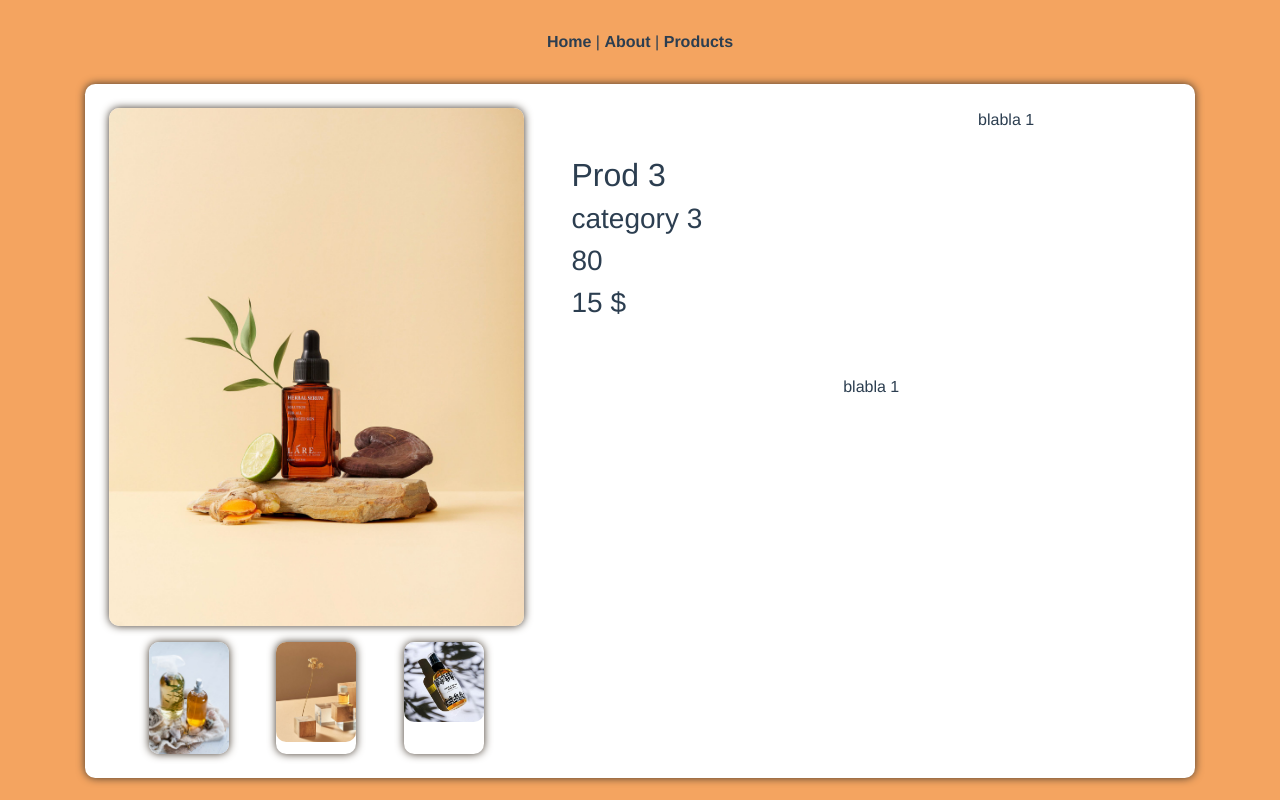
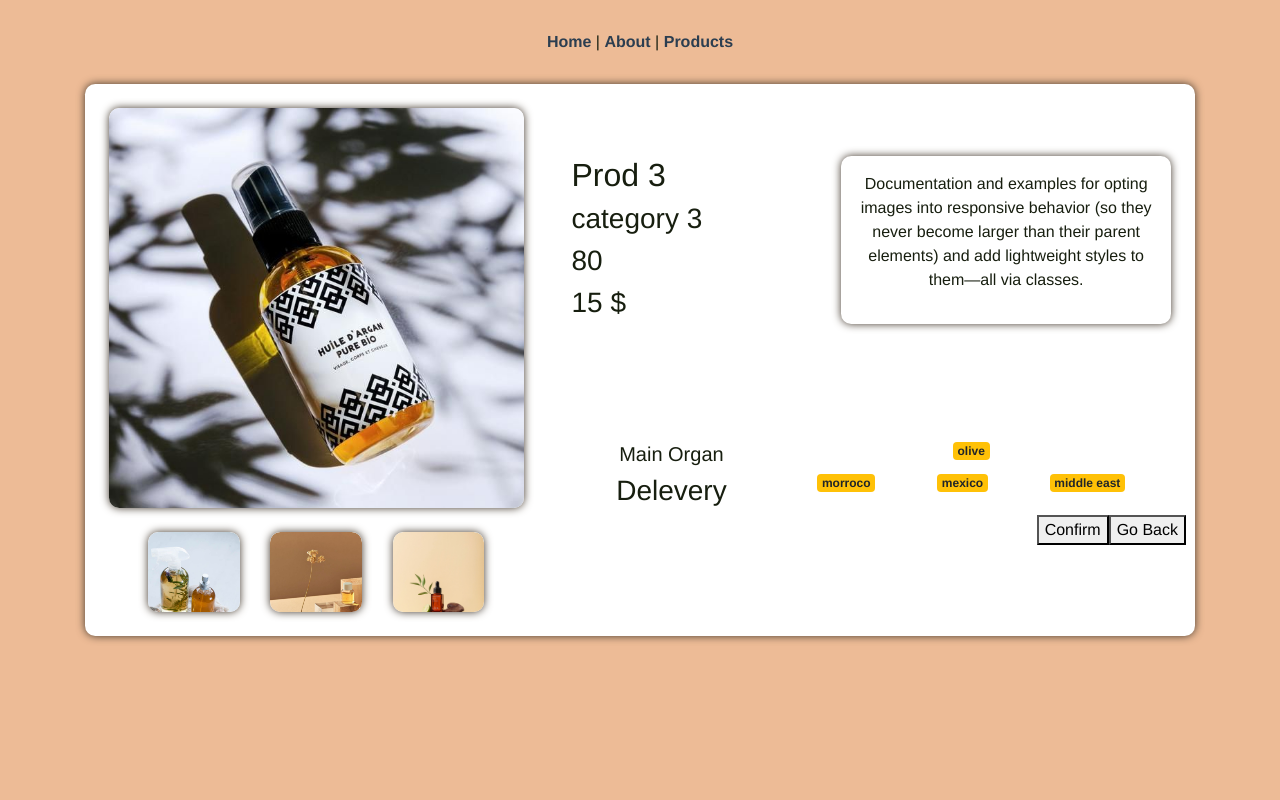
Before and after one commit to redwanchitam/argan-web-app, a Vue app: page /products/1 in a window 1280 px wide. Built offline with nearby package versions, Linux system fonts and the light colour scheme.

Commit message:
add content in pdtDetails view 1

```diff
--- a/public/index.html
+++ b/public/index.html
@@ -8,7 +8,7 @@
     <link rel="stylesheet" href="https://maxcdn.bootstrapcdn.com/bootstrap/4.0.0/css/bootstrap.min.css" integrity="sha384-Gn5384xqQ1aoWXA+058RXPxPg6fy4IWvTNh0E263XmFcJlSAwiGgFAW/dAiS6JXm" crossorigin="anonymous">
     <title><%= htmlWebpackPlugin.options.title %></title>
   </head>
-  <body style="background-color: sandybrown;">
+  <body style="background-color: #EDBB96 !important; color: #171E0F !important">
     <noscript>
       <strong>We're sorry but <%= htmlWebpackPlugin.options.title %> doesn't work properly without JavaScript enabled. Please enable it to continue.</strong>
     </noscript>
--- a/src/App.vue
+++ b/src/App.vue
@@ -13,7 +13,7 @@
   -webkit-font-smoothing: antialiased;
   -moz-osx-font-smoothing: grayscale;
   text-align: center;
-  color: #2c3e50;
+  color: #171E0F;
 }
 #nav {
   padding: 30px;
@@ -51,14 +51,27 @@
   // justify-content: center;
 }
 .productImg {
+  max-width: 100%;
+  height: auto;
   border-radius: calc(0.7rem - 1px);
 }
 .activeProductImg {
-  width: 100%;
-  height: auto;
+  max-width: 100%;
+  height: 25rem;
+  overflow: hidden;
+}
+.sleepingProductImgsBox {
+  padding-top: 1.5rem;
+  padding-left: 1.5rem;
+  padding-right: 1.5rem;
 }
 .sleepingProductImg {
-  width: 5rem;
-  height: auto;
+  max-width: 25%;
+  height: 5rem;
+  overflow: hidden;
+}
+.descriptionBox {
+  justify-self: start;
+  padding: 1rem;
 }
 </style>
--- a/src/components/productCard.vue
+++ b/src/components/productCard.vue
@@ -21,7 +21,7 @@ export default {
 <!-- Add "scoped" attribute to limit CSS to this component only -->
 <style scoped lang="scss">
 .productCard {
-  background-color: lavender;
+  background-color: white;
   border: 1px solid orange;
   border-radius: calc(0.7rem - 1px);
 }
--- a/src/store/index.js
+++ b/src/store/index.js
@@ -10,9 +10,9 @@ export default createStore({
         price: 13,
         rating: "80",
         category: "category 1",
-        mainOrgan: ["argan"],
-        delivery: ["morroco", "china", "england"],
-        description: "a"
+        mainOrgans: ["argan"],
+        deliveries: ["morroco", "usa", "germany"],
+        description: "Documentation and examples for opting images into responsive behavior (so they never become larger than their parent elements) and add lightweight styles to them—all via classes."
       },
       {
         id: 2,
@@ -21,9 +21,9 @@ export default createStore({
         price: 17,
         rating: "80",
         category: "category 2",
-        mainOrgan: ["argan", "Almonds"],
-        delivery: ["morroco", "china", "england"],
-        description: "a"
+        mainOrgans: ["argan", "Almonds"],
+        deliveries: ["morroco", "china", "england"],
+        description: "Documentation and examples for opting images into responsive behavior (so they never become larger than their parent elements) and add lightweight styles to them—all via classes."
       },
       {
         id: 3,
@@ -32,9 +32,9 @@ export default createStore({
         price: 15,
         rating: "80",
         category: "category 3",
-        mainOrgan: ["olive"],
-        delivery: ["morroco", "china", "england"],
-        description: "a"
+        mainOrgans: ["olive"],
+        deliveries: ["morroco", "mexico", "middle east"],
+        description: "Documentation and examples for opting images into responsive behavior (so they never become larger than their parent elements) and add lightweight styles to them—all via classes."
       }
     ],
     categories: [
--- a/src/views/ProductDetails.vue
+++ b/src/views/ProductDetails.vue
@@ -1,35 +1,28 @@
 <template>
   <div class="row m-0 w-100 tagShadow box detailsbox justify-content-center">
-    <div class="col-lg-5 col-md-5 col-sm-12 p-2">
-      <div
-        class="d-flex flex-column w-100 p-3 box subDetailsBox imgsSubDetailsBox"
-      >
-        <div class="tagShadow">
-          <img
-            class="productImg activeProductImg"
-            src="../assets/productsImages/productImg1.png"
-          />
+    <div class="col-lg-5 col-md-6 col-sm-12 p-2">
+      <div class="d-flex flex-column w-100 p-3 box subDetailsBox imgsSubDetailsBox">
+        <div class="tagShadow activeProductImg">
+          <img class="img-fluid productImg" src="../assets/productsImages/productImg4.png"/>
         </div>
-        <div
-          class="d-flex justify-content-around w-100 px-3 pt-3 sleepingProductImgsBox"
-        >
-          <div class="tagShadow">
-            <img class="productImg sleepingProductImg" src="../assets/productsImages/productImg2.png" />
+        <div class="d-flex justify-content-around w-100 sleepingProductImgsBox">
+          <div class="tagShadow sleepingProductImg">
+            <img class="productImg" src="../assets/productsImages/productImg2.png" />
           </div>
-          <div class="tagShadow">
-            <img class="productImg sleepingProductImg" src="../assets/productsImages/productImg3.png" />
+          <div class="tagShadow sleepingProductImg">
+            <img class="productImg" src="../assets/productsImages/productImg3.png" />
           </div>
-          <div class="tagShadow">
-            <img class="productImg sleepingProductImg" src="../assets/productsImages/productImg4.png" />
+          <div class="tagShadow sleepingProductImg">
+            <img class="productImg" src="../assets/productsImages/productImg1.png" />
           </div>
         </div>
       </div>
     </div>
-    <div class="col-lg-7 col-md-7 col-sm-12 m-0 p-0">
-      <div class="row m-0">
-        <div class="col-lg-5 col-md-5 col-sm-12 p-2">
+    <div class="col-lg-7 col-md-6 col-sm-12 m-0 p-0 pt-5">
+      <div class="row m-0 h-100">
+        <div class="col-lg-5 col-md-12 col-sm-12 p-2">
           <div class="w-100 p-3 box subDetailsBox infoSubDetailsBox">
-            <div class="d-flex flex-column align-items-start pt-5">
+            <div class="d-flex flex-column align-items-start">
               <h2>{{ this.$store.state.products[2].name }}</h2>
               <h3>{{ this.$store.state.products[2].category }}</h3>
               <h3>{{ this.$store.state.products[2].rating }}</h3>
@@ -37,16 +30,47 @@
             </div>
           </div>
         </div>
-        <div class="col-lg-7 col-md-7 col-sm-12 p-2">
-          <div class="d-flex flex-column w-100 p-3 box subDetailsBox infoSubDetailsBox">
-            blabla
-            {{ $route.params.id }}
+        <div class="col-lg-7 col-md-12 col-sm-12 p-2">
+          <div class="d-flex w-100 p-3 box subDetailsBox infoSubDetailsBox">
+            <div class="tagShadow descriptionBox">
+              <p>{{ this.$store.state.products[2].description }}</p>
+            </div>
           </div>
         </div>
         <div class="col-12 p-2">
           <div class="d-flex flex-column w-100 p-3 box subDetailsBox infoSubDetailsBox">
-            blabla
-            {{ $route.params.id }}
+            <div class="row m-0">
+              <div class="col-4"><h5>Main Organ</h5></div>
+              <div class="col-8 w-100">
+                <div class="row m-0 justify-content-around">
+                  <span
+                    class="badge badge-warning"
+                    v-for="mainOrgan in this.$store.state.products[2].mainOrgans"
+                    v-bind:key= mainOrgan
+                    >
+                    {{ mainOrgan }}
+                  </span>
+                </div>
+              </div>
+            </div>
+            <div class="row m-0">
+              <div class="col-4"><h3>Delevery</h3></div>
+              <div class="col-8 w-100">
+                <div class="row m-0 justify-content-around">
+                  <span
+                    class="badge badge-warning"
+                    v-for="deliverie in this.$store.state.products[2].deliveries"
+                    v-bind:key= deliverie
+                    >
+                    {{ deliverie }}
+                  </span>
+                </div>
+              </div>
+            </div>
+            <div class="row justify-content-end">
+              <button>Confirm</button>
+              <button>Go Back</button>
+            </div>
           </div>
         </div>
       </div>
```
